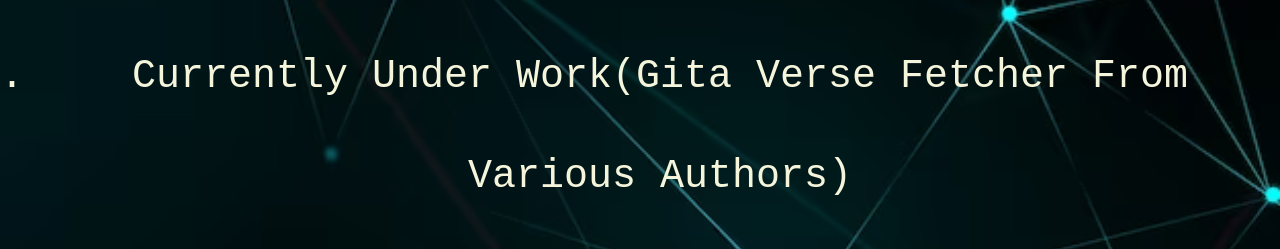
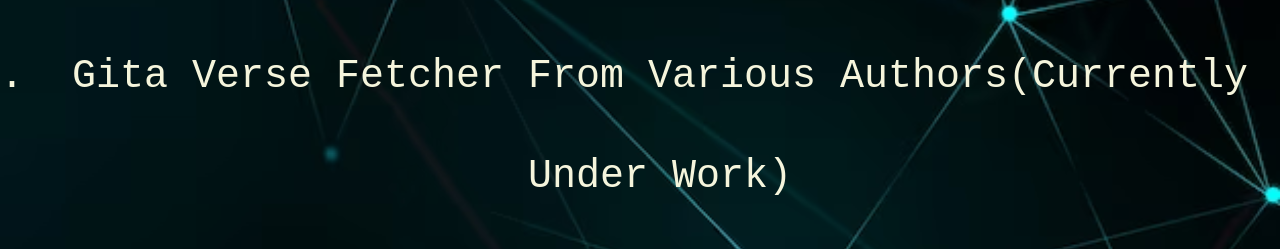
Before and after one commit to atinsharma24/AllChallengesGithub, a plain HTML site: page index.html in a window 1280 px wide. Shown: the part 189-438 px from the top of the page. Drawn offline with Linux system fonts and the light colour scheme; a web font is replaced by a local one.

Commit message:
Adding gita_verse fetcher2

```diff
--- a/index.html
+++ b/index.html
@@ -17,7 +17,7 @@
     <h1>List of webpages made so far:</h1>
     <h3 >May not be mobile responsive yet.</h3>
     <ol>
-      <li><a target="_blank" href="./gita_verses/index.html">Currently Under Work(Gita Verse Fetcher From Various Authors)</a></li>
+      <li><a target="_blank" href="./gita_verses/index.html">Gita Verse Fetcher From Various Authors(Currently Under Work)</a></li>
       <li><a target="_blank" href="./G4/index.html">Balloon Pop Game</a></li>
       <li><a target="_blank" href="./CSSPrj1(Spotify Clone)/index.html">Spotify Homepage Clone(Only Frontend without JS)</a></li>
       <li><a target="_blank" href="./Dicee+Challenge+-+Starting+Files/dicee.html">Random Dice Roller</a></li>
```
